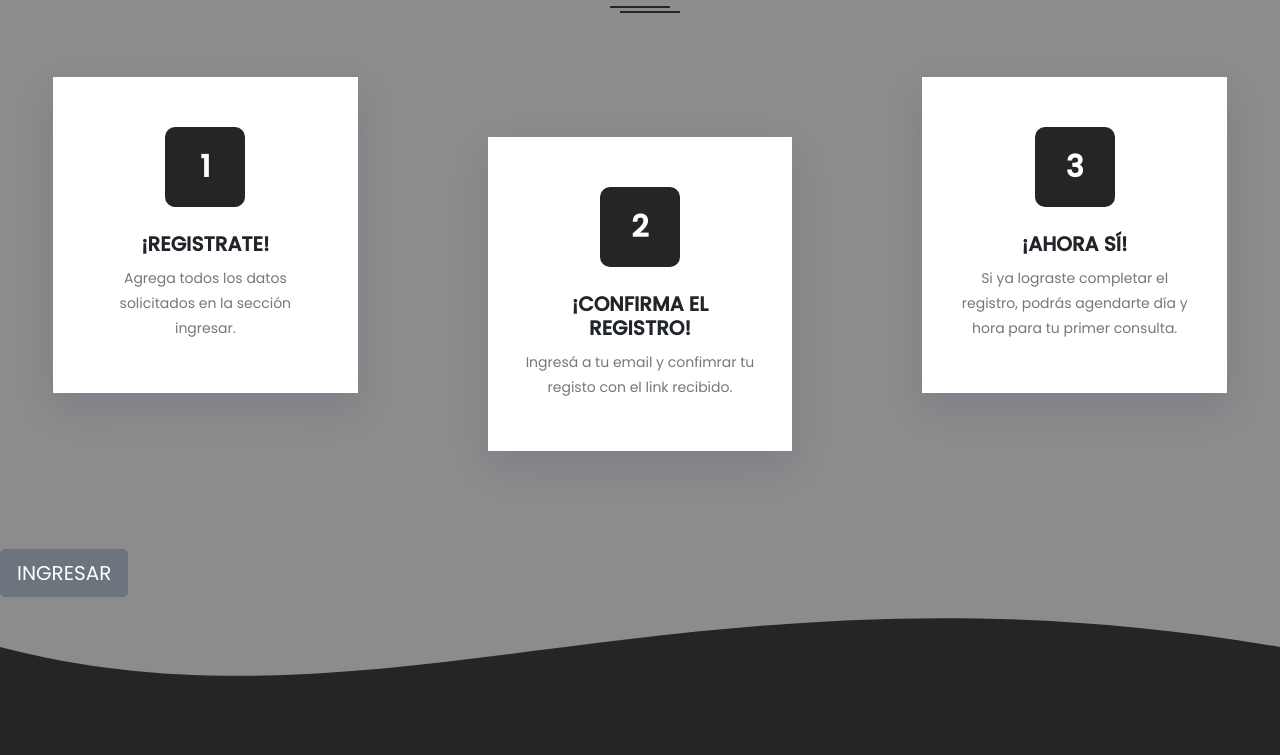
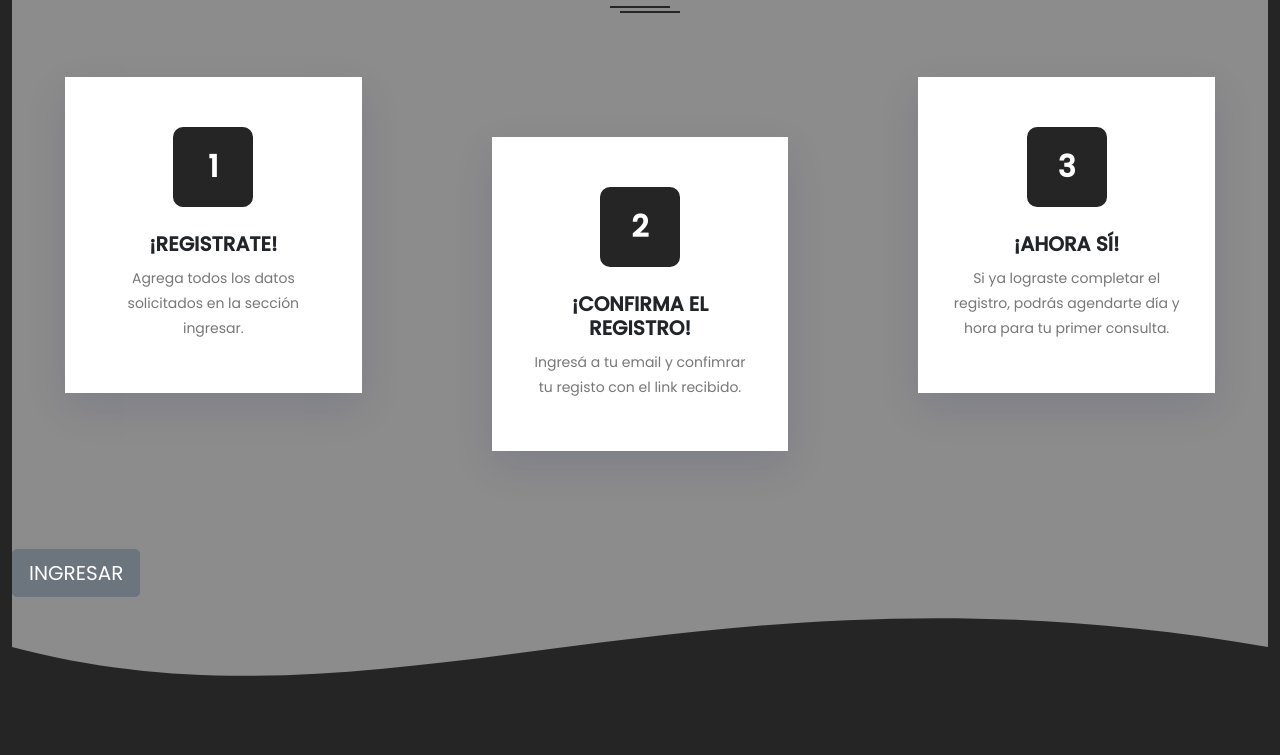
Before and after one commit to DaniellaMolina/proyectofinal-Desarrolloweb, a website: page index.html in a window 1280 px wide. Shown: the part 811-1566 px from the top of the page. Drawn offline with nearby package versions, Linux system fonts and the light colour scheme.

Commit message:
septimo commit

```diff
--- a/index.html
+++ b/index.html
@@ -72,9 +72,9 @@
         </a>
 
         <!-- Main -->
-        <main class="main">
+        <main class="main container-fluid overflow-hidden">
             <!-- Slider -->
-            <section class="section1">
+            <section class="section1 overflow-hidden">
                 <div class="section1-slider">
                     <div id="carouselExampleIndicators" class="carousel slide" data-bs-ride="carousel">
                         <div class="section1-slider__botones carousel-indicators">
@@ -107,7 +107,7 @@
 
 
             <!-- Sección pasos para registrarse -->
-            <section class="section2">
+            <section class="section2 overflow-hidden">
                 <div style="height: 150px; overflow: hidden;" ><svg viewBox="0 0 500 150" preserveAspectRatio="none" style="height: 100%; width: 100%;"><path d="M0.00,49.98 C149.99,150.00 349.20,-49.98 500.00,49.98 L500.00,150.00 L0.00,150.00 Z" style="stroke: none; fill: #8c8c8c;"></path></svg></div>
                 <div class="section2-pasos">
                         <section class="working-process sp-two">
@@ -119,7 +119,7 @@
                             <div class="working-process-step">
                             <div class="row">
                                 <!--Process Block-->
-                                <div class="process-block col-md-4">
+                                <div class="process-block col-md-4 col-sm-12">
                                     <div class="inner-box">
                                         <div class="count-box">
                                             <div class="count">1</div>
@@ -129,7 +129,7 @@
                                     </div>
                                 </div>
                                 <!--Process Block-->
-                                <div class="process-block col-md-4">
+                                <div class="process-block col-md-4 col-sm-4 col-sm-12">
                                     <div class="inner-box float-bob-y">
                                         <div class="count-box">
                                             <div class="count">2</div>
@@ -139,7 +139,7 @@
                                     </div>
                                 </div>
                                 <!--Process Block-->
-                                <div class="process-block col-md-4">
+                                <div class="process-block col-md-4 col-sm-4 col-sm-12">
                                     <div class="inner-box">
                                         <div class="count-box">
                                             <div class="count">3</div>
@@ -159,7 +159,7 @@
 
 
             <!-- Slider Testimonios -->
-            <section class="section3">
+            <section class="section3 container-fluid col-sm-12 overflow-hidden">
                 <div class="section3-testimonios">
                     <div style="height: 150px; overflow: hidden;" ><svg viewBox="0 0 500 150" preserveAspectRatio="none" style="height: 100%; width: 100%;"><path d="M0.00,49.98 C149.99,150.00 349.20,-49.98 500.00,49.98 L500.00,150.00 L0.00,150.00 Z" style="stroke: none; fill: #8C8C8C;"></path></svg></div>
                     <div class="section3-testimonios__testimonios">
@@ -178,8 +178,8 @@
                 </div>
             </section>
 
-            <section class="section4">
-                <div class="section4-wrapper">
+            <section class="section4 container-fluid">
+                <div class="section4-wrapper row">
                     <div class="section4-wrapper__wrapper">
                         <div class="typing-demo">
                         Empezar terapia, es pensar en vos.
@@ -195,7 +195,7 @@
 
 
         <!-- Pie de página -->
-        <footer class="footer">
+        <footer class="footer container-fluid overflow-hidden">
             <div style="height: 150px; overflow: hidden;" ><svg viewBox="0 0 500 150" preserveAspectRatio="none" style="height: 100%; width: 100%;"><path d="M-6.49,92.27 C149.99,150.00 74.77,69.56 501.41,39.95 L500.00,150.00 L0.00,150.00 Z" style="stroke: none; fill: #8C8C8C;"></path></svg></div>
             <div class="footer__redeSociales">
                 <a href="https://www.instagram.com/lic.daniellamolina/" target="blank"><img src="imagenes/intagram.png" alt="Logo Instagram" class="footer__imagen"></a>
--- a/sass/layout/_grids.scss
+++ b/sass/layout/_grids.scss
@@ -1,7 +1,7 @@
     @import "../utilities/variables";
     .container {
       padding: 0;
-      max-width: 1920px;
+      max-width: $lg $xl $xxl $md $sm;
       display: grid;
       grid-template-columns: auto;
       grid-template-rows: auto auto auto;
--- a/sass/utilities/_variables.scss
+++ b/sass/utilities/_variables.scss
@@ -5,3 +5,11 @@
  $grisbotones: #3E3E40;
 
  $ancho: 720px
+
+ $container-max-widths: (
+  sm: 540px,
+  md: 720px,
+  lg: 960px,
+  xl: 1140px,
+  xxl: 1320px
+);
```
